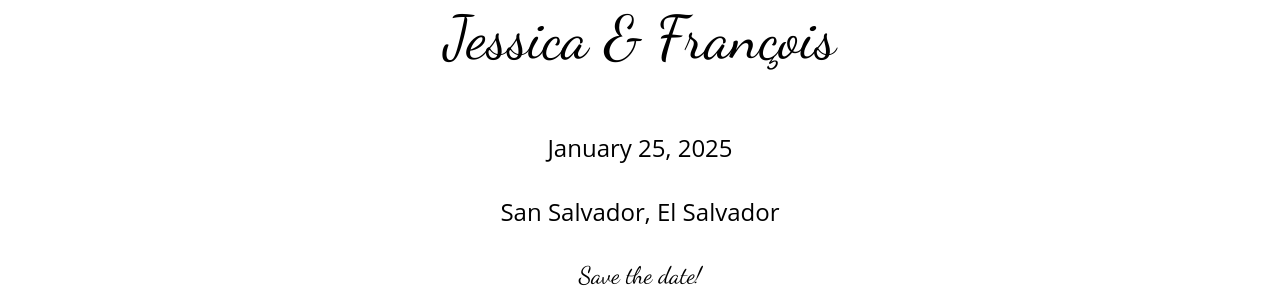
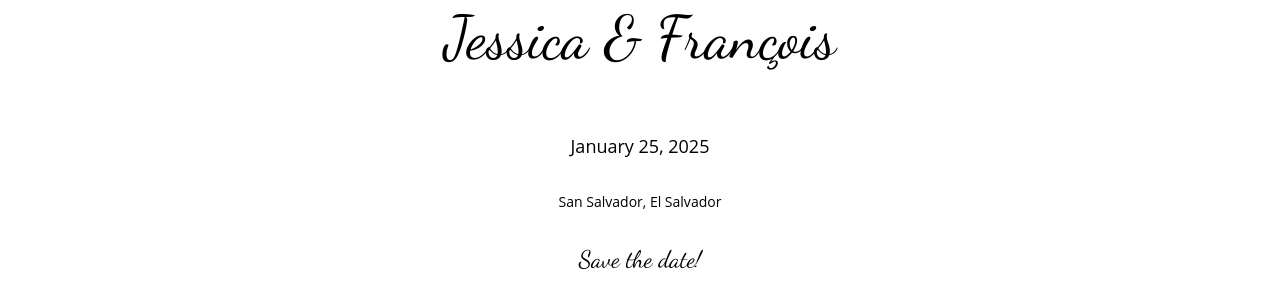
Before and after one commit to Denomz144/Jessica-Francois-Wedding, a React (Vite) app in the folder wedding-website/: page / in a window 1280 px wide. Shown: the part 1100-1388 px from the top of the page. Built offline with nearby package versions, Linux system fonts and the light colour scheme.

Commit message:
Update HeroSection.tsx

```diff
--- a/wedding-website/src/components/HeroSection.tsx
+++ b/wedding-website/src/components/HeroSection.tsx
@@ -73,10 +73,10 @@ const HeroSection: React.FC = () => {
           <h1 className="text-4xl lg:text-6xl mb-16 font-dancing leading-none">
             Jessica & François
           </h1>
-          <p className="text-lg lg:text-2xl mt-2 lg:mt-4 mb-4 lg:mb-8">
+          <p className="text-lg lg:text-1xl mt-2 lg:mt-4 mb-4 lg:mb-8">
             January 25, 2025
           </p>
-          <p className="text-sm lg:text-2xl mt-2 lg:mt-4 mb-12 lg:mb-8">San Salvador, El Salvador</p>
+          <p className="text-sm lg:text-1xl mt-2 lg:mt-4 mb-12 lg:mb-8">San Salvador, El Salvador</p>
           <p className="font-dancing text-2xl lg:text-2xl mt-2 lg:mt-4 mb-4 lg:mb-8">Save the date!</p>
         </div>
     </div>
```
